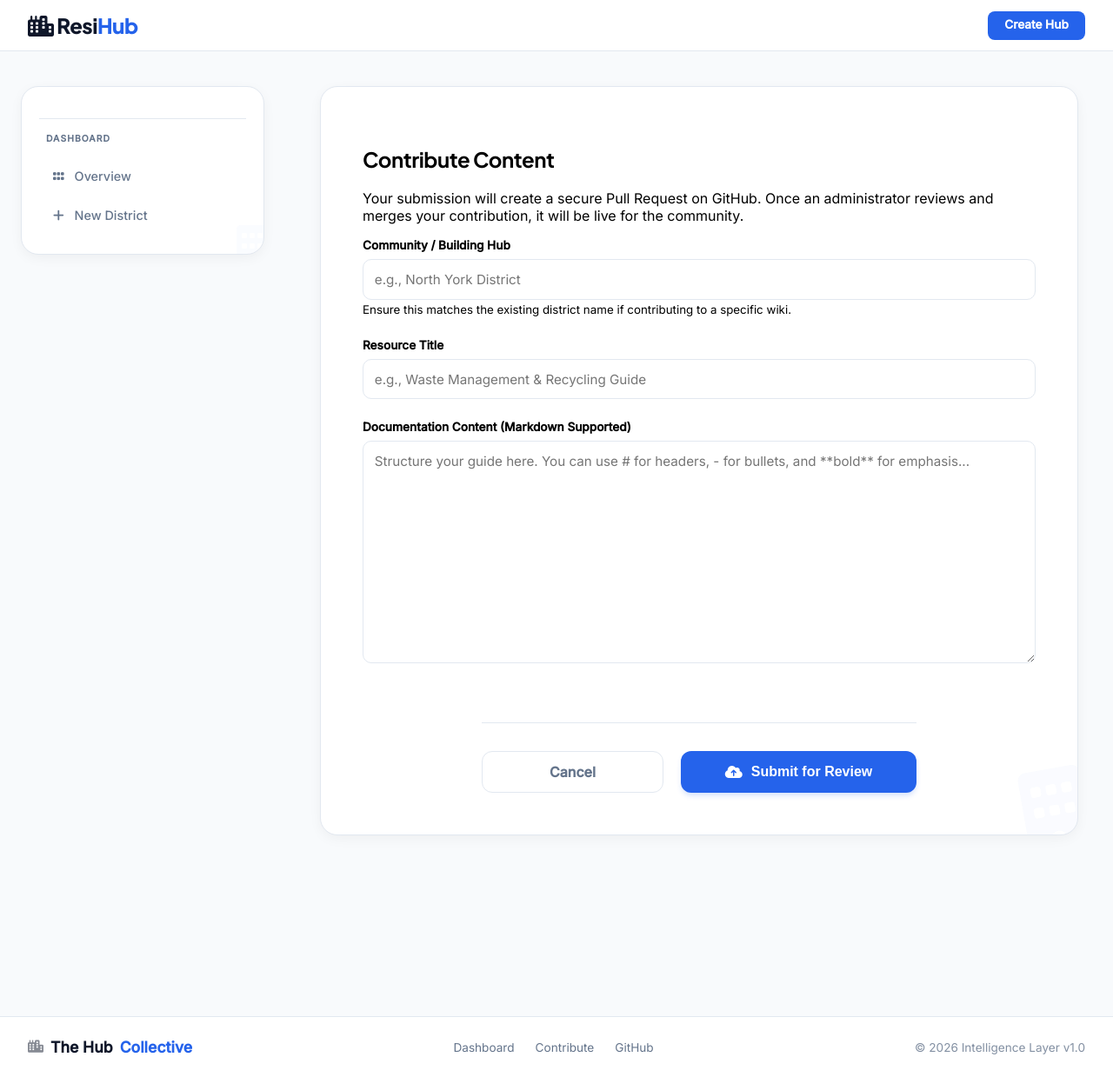
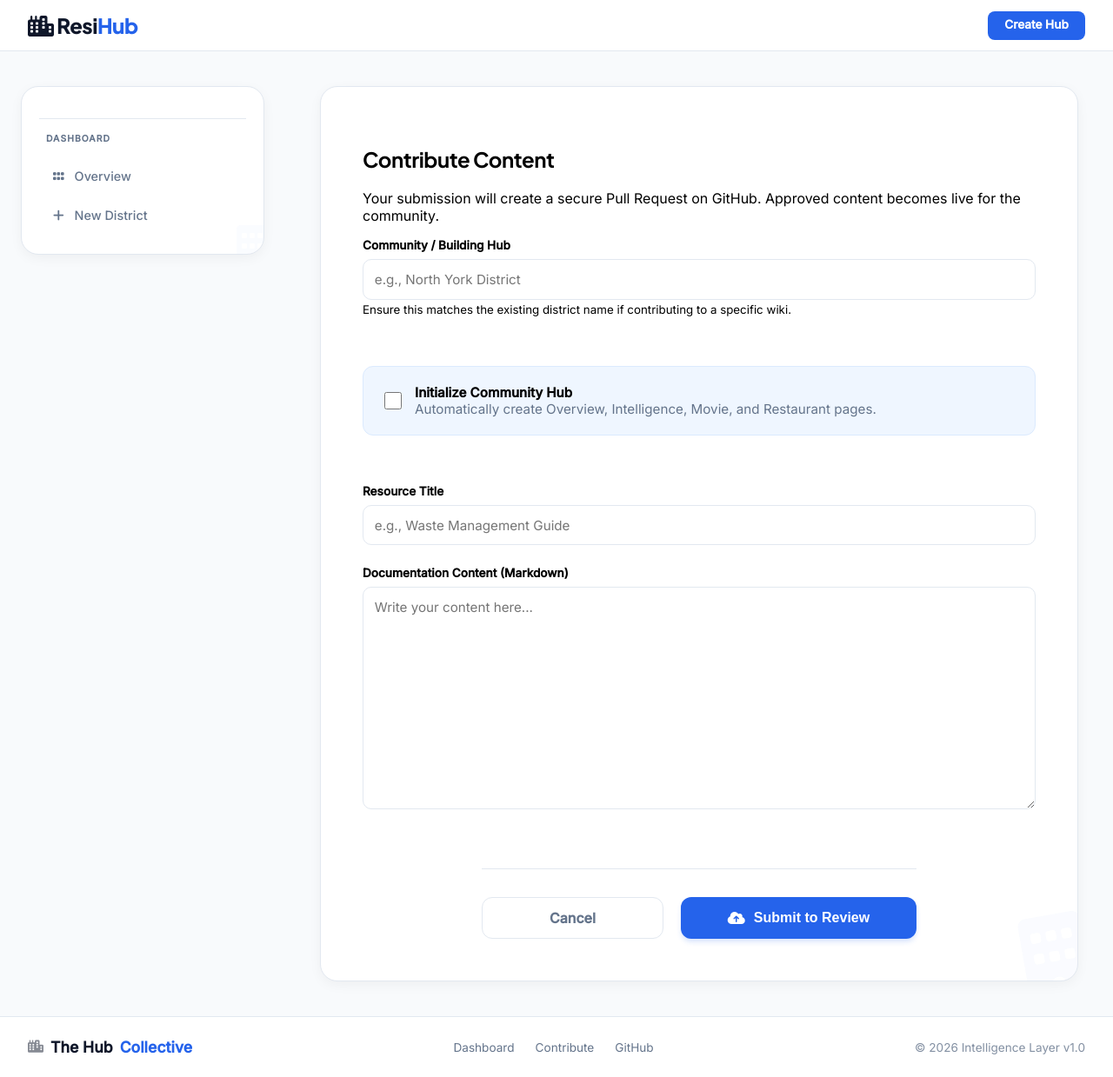
Before and after one commit to dekumar2-lab/lab-community, a Jekyll site: the page built from submit.html, in a window 1280 px wide and 1239 px high. Shown: the whole window at 87% size. Built offline with Jekyll 4.4.1, drawn with Linux system fonts in a browser that asks for light colours.

Commit message:
Updated the default page addition

```diff
--- a/submit.html
+++ b/submit.html
@@ -6,61 +6,53 @@ title: Contribute to ResiHub
 <div class="submission-container">
     <div class="form-header">
         <h1>Contribute Content</h1>
-        <p>Your submission will create a secure Pull Request on GitHub. Once an administrator reviews and merges your
-            contribution, it will be live for the community.</p>
+        <p>Your submission will create a secure Pull Request on GitHub. Approved content becomes live for the community.</p>
     </div>
 
-    <form id="submissionForm" class="professional-form">
+    <form id="submissionForm">
         <input type="hidden" name="type" value="wiki">
 
         <div class="form-group">
             <label for="condo">Community / Building Hub</label>
             <input type="text" id="condo" name="condo" placeholder="e.g., North York District" required>
-            <small class="input-hint">Ensure this matches the existing district name if contributing to a specific
-                wiki.</small>
+            <small class="input-hint">Ensure this matches the existing district name if contributing to a specific wiki.</small>
+        </div>
+
+        <div class="form-group" style="display: flex; align-items: center; gap: 12px; background: var(--primary-light); padding: 1.25rem; border-radius: 12px; margin: 2rem 0; border: 1px solid #dbeafe;">
+            <input type="checkbox" id="setupDefaults" name="setupDefaults" style="width: 20px; height: 20px; cursor: pointer;">
+            <label for="setupDefaults" style="margin: 0; cursor: pointer; font-size: 0.95rem;">
+                <strong>Initialize Community Hub</strong>
+                <br><span style="font-weight: 400; color: var(--text-muted);">Automatically create Overview, Intelligence, Movie, and Restaurant pages.</span>
+            </label>
         </div>
 
         <div class="form-group">
             <label for="title">Resource Title</label>
-            <input type="text" id="title" name="title" placeholder="e.g., Waste Management & Recycling Guide" required>
+            <input type="text" id="title" name="title" placeholder="e.g., Waste Management Guide" required>
         </div>
 
         <div class="form-group">
-            <label for="content">Documentation Content (Markdown Supported)</label>
-            <textarea id="content" name="content" rows="12"
-                placeholder="Structure your guide here. You can use # for headers, - for bullets, and **bold** for emphasis..."
-                required></textarea>
+            <label for="content">Documentation Content (Markdown)</label>
+            <textarea id="content" name="content" rows="12" placeholder="Write your content here..." required></textarea>
         </div>
 
         <div class="form-actions">
             <a href="{{ site.baseurl }}/" class="btn-cancel">Cancel</a>
             <button type="submit" id="submitBtn" class="btn-submit-main">
-                <i class="fa-solid fa-cloud-arrow-up"></i> Submit for Review
+                <i class="fa-solid fa-cloud-arrow-up"></i> Submit to Review
             </button>
-
         </div>
     </form>
 </div>
 
 <script>
-    // 1. Context Awareness: Pre-fill building if coming from a specific district page
-    const urlParams = new URLSearchParams(window.location.search);
-    if (urlParams.has('condo')) {
-        // Formats slug back to readable text for the user
-        const condoName = urlParams.get('condo').replace(/-/g, ' ').replace(/\b\w/g, l => l.toUpperCase());
-        document.getElementById('condo').value = condoName;
-    }
-
-    // 2. High-Performance Submission Logic
     document.getElementById('submissionForm').onsubmit = async (e) => {
         e.preventDefault();
-
         const btn = document.getElementById('submitBtn');
         const originalContent = btn.innerHTML;
 
-        // Visual feedback for the "Professional" feel
         btn.disabled = true;
-        btn.innerHTML = '<i class="fa-solid fa-circle-notch fa-spin"></i> Synchronizing ...';
+        btn.innerHTML = '<i class="fa-solid fa-circle-notch fa-spin"></i> Synchronizing...';
 
         const formData = new FormData(e.target);
 
@@ -71,23 +63,19 @@ title: Contribute to ResiHub
             });
 
             if (response.ok) {
-                // Success State
                 btn.style.background = "#22c55e";
                 btn.innerHTML = '<i class="fa-solid fa-check"></i> Contribution Sent!';
-
                 setTimeout(() => {
-                    alert("Success! Your contribution has been staged for review. Redirecting to dashboard...");
+                    alert("Success! The community and default pages have been staged for review.");
                     window.location.href = "{{ site.baseurl }}/";
-                }, 500);
+                }, 800);
             } else {
-                const errorData = await response.json();
-                throw new Error(errorData.error || "Network synchronization failed");
+                throw new Error("Network synchronization failed");
             }
         } catch (err) {
-            // Error Handling
             btn.disabled = false;
             btn.innerHTML = originalContent;
-            alert("Submission Error: " + err.message);
+            alert("Error: " + err.message);
         }
     };
 </script>
```
Also changed, not shown: content/3504/index.md (deleted, +0 -8 lines), content/3525/broadcasts/alert-1771902233739.md (deleted, +0 -8 lines), content/3525/index.md (deleted, +0 -8 lines), content/elm-drive/index.md (+11 -0 lines), content/north-york/index.md (deleted, +0 -7 lines), content/north-york/parking-rules.md (deleted, +0 -7 lines), content/north-york/passport-details.md (deleted, +0 -7 lines), content/rg-residency-community/broadcasts/alert-1771902006574.md (deleted, +0 -8 lines), content/rg-residency-community/broadcasts/alert-1771902442979.md (deleted, +0 -8 lines), content/rg-residency-community/index.md (deleted, +0 -8 lines), content/rg-residency-community/testing-page.md (deleted, +0 -8 lines).
